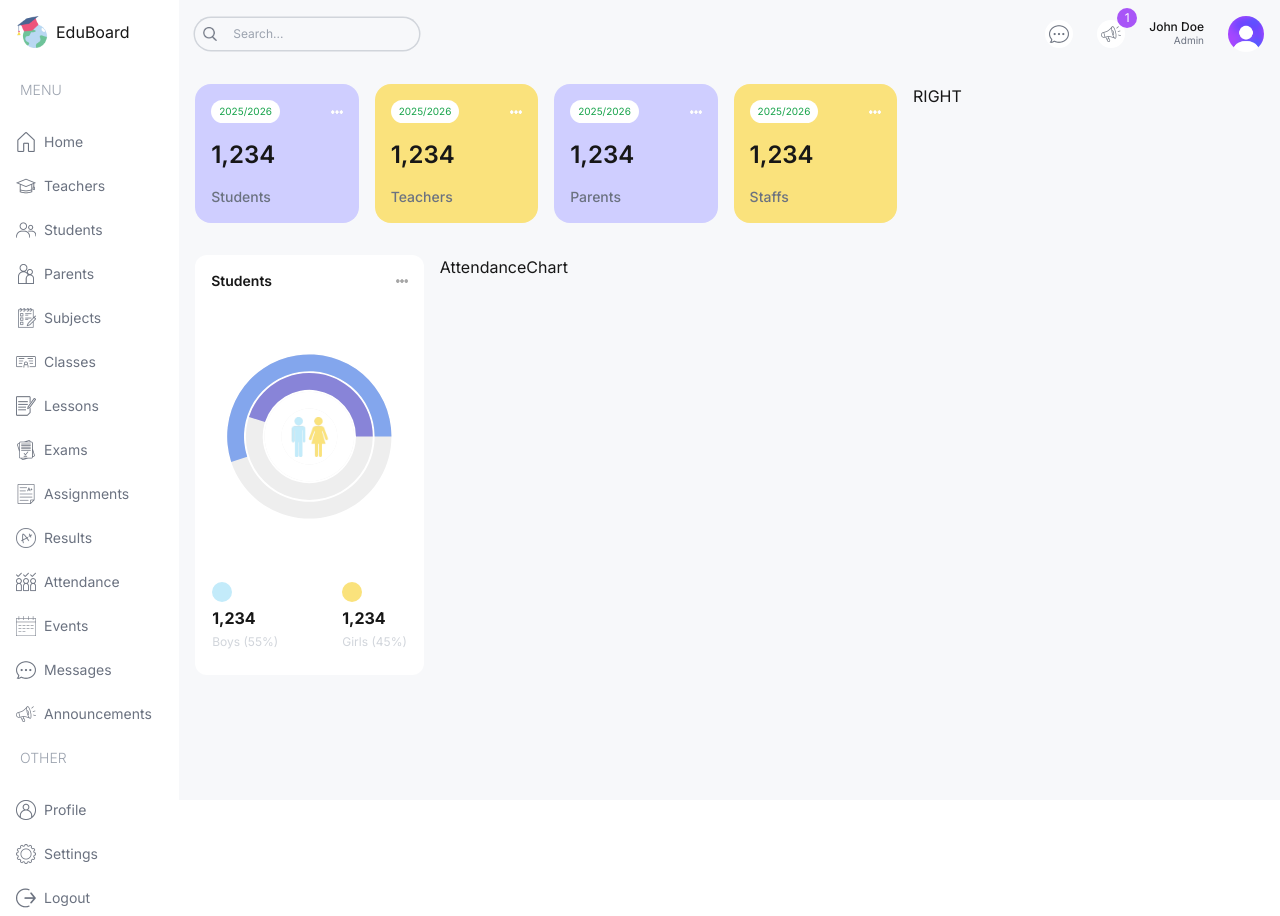
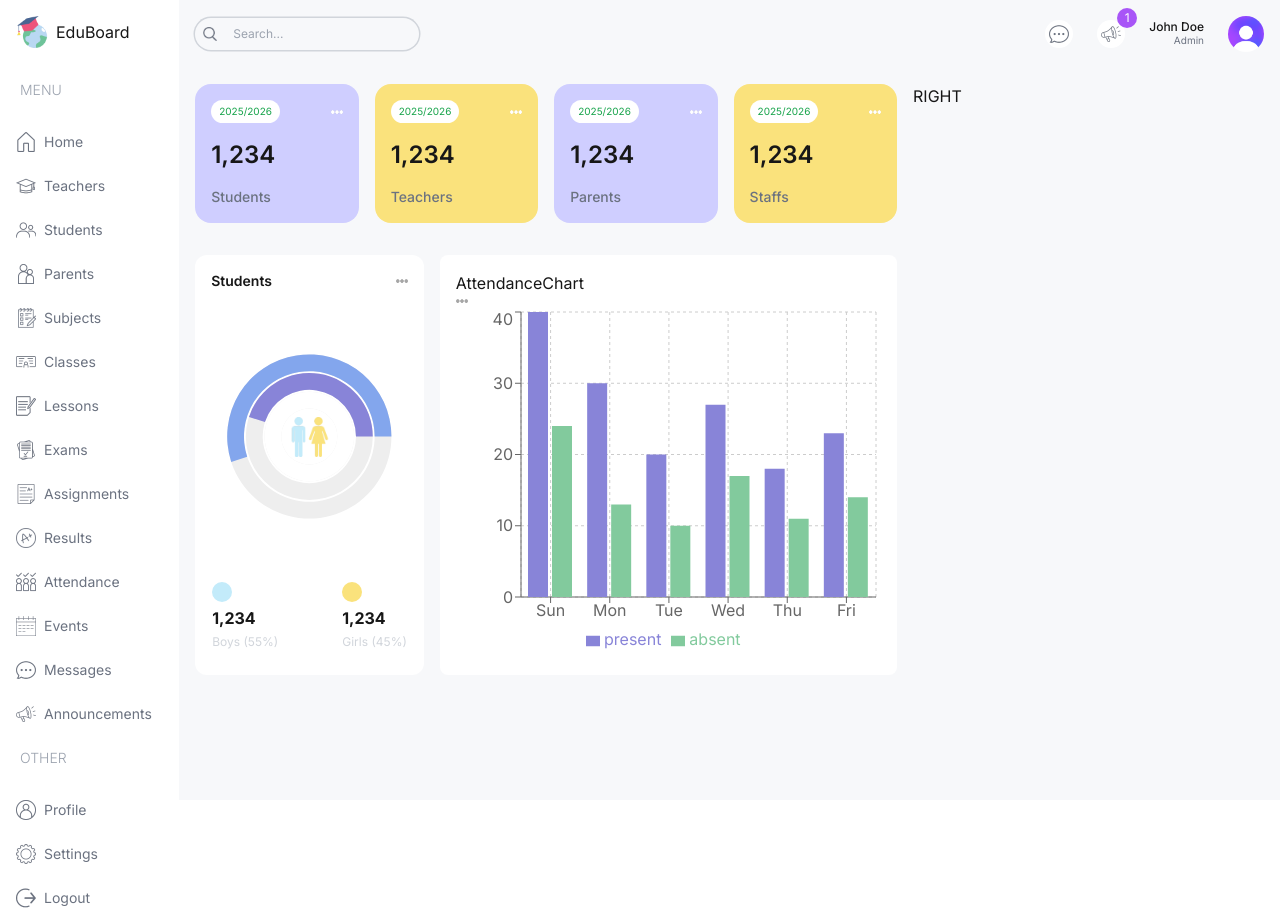
Before and after one commit to mysandesh/EduBoard, a Next.js app: page /admin in a window 1280 px wide. Built offline with nearby package versions, Linux system fonts and the light colour scheme.

Commit message:
Added Attendance Chart

```diff
--- a/src/components/AttendanceChart.tsx
+++ b/src/components/AttendanceChart.tsx
@@ -1,7 +1,78 @@
 "use client";
 
+import {
+  BarChart,
+  Bar,
+  Rectangle,
+  XAxis,
+  YAxis,
+  CartesianGrid,
+  Tooltip,
+  Legend,
+  ResponsiveContainer,
+} from "recharts";
+import Image from "next/image";
+
+const data = [
+  {
+    name: "Sun",
+    present: 40,
+    absent: 24,
+  },
+  {
+    name: "Mon",
+    present: 30,
+    absent: 13,
+  },
+  {
+    name: "Tue",
+    present: 20,
+    absent: 10,
+  },
+  {
+    name: "Wed",
+    present: 27,
+    absent: 17,
+  },
+  {
+    name: "Thu",
+    present: 18,
+    absent: 11,
+  },
+  {
+    name: "Fri",
+    present: 23,
+    absent: 14,
+  },
+];
 const AttendanceChart = () => {
-  return <div className="">AttendanceChart</div>;
+  return (
+    <div className="bg-white rounded-lg p-4 h-full">
+      <div className="">
+        <h1>AttendanceChart</h1>
+        <Image src="/moreDark.png" alt="" width={12} height={12} />
+      </div>
+      <ResponsiveContainer width="100%" height="90%">
+        <BarChart width={500} height={300} data={data} barSize={20}>
+          <CartesianGrid strokeDasharray="3 3" />
+          <XAxis dataKey="name" />
+          <YAxis />
+          <Tooltip />
+          <Legend />
+          <Bar
+            dataKey="present"
+            fill="#8884d8"
+            activeBar={<Rectangle fill="pink" stroke="blue" />}
+          />
+          <Bar
+            dataKey="absent"
+            fill="#82ca9d"
+            activeBar={<Rectangle fill="gold" stroke="purple" />}
+          />
+        </BarChart>
+      </ResponsiveContainer>
+    </div>
+  );
 };
 
 export default AttendanceChart;
```
